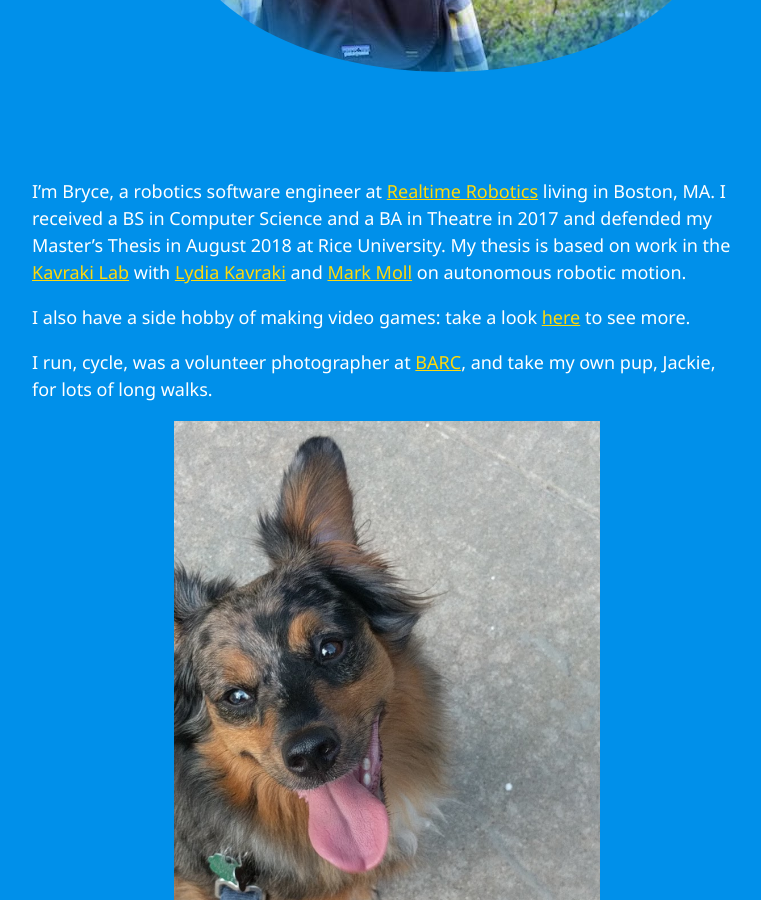
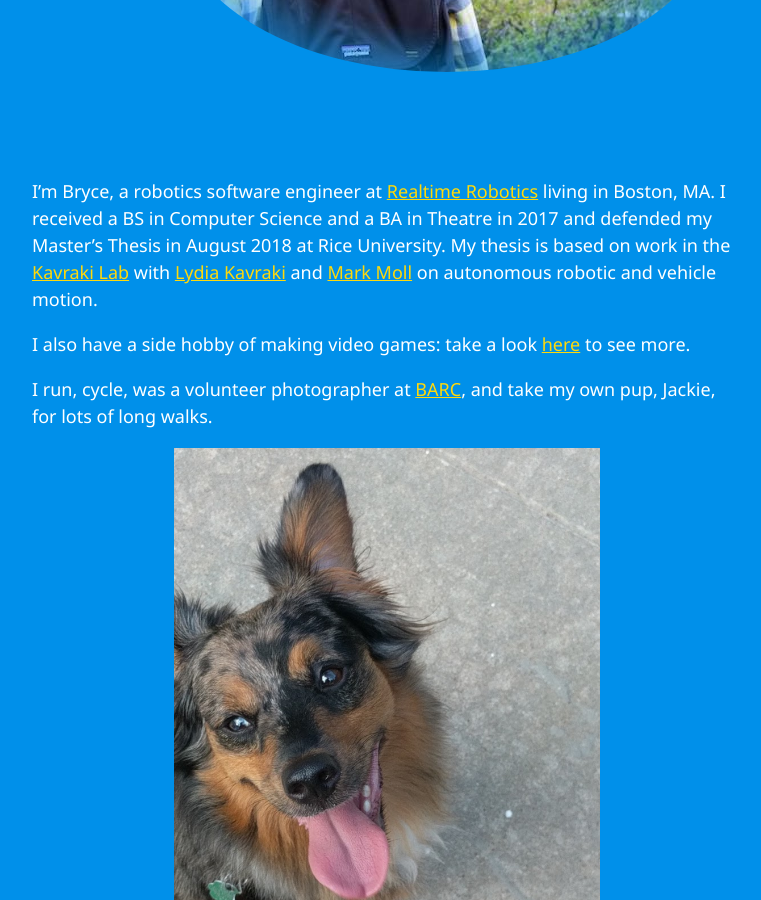
Before and after one commit to BryceStevenWilley/BryceStevenWilley.github.io, a Jekyll site: the page built from _pages/about.md, in a window 1280 px wide and 900 px high, scrolled down 385 px. Shown: the whole window, without its empty margins (253-1014 px from the left). Built offline with Jekyll 4.4.1, drawn with Linux system fonts in a browser that asks for light colours.

Commit message:
Added small bit about AVs.

```diff
--- a/_layouts/home.html
+++ b/_layouts/home.html
@@ -15,7 +15,7 @@
     {{ content }}
     <section>
         I'm Bryce, software engineer at <a href="https://rtr.ai">Realtime Robotics</a> living in Boston, MA.
-        My focus is in autonomous motion planning algorithms for robots.
+        My focus is in autonomous motion planning algorithms for robots and autonomous cars.
     </section>
 
   </div>
--- a/_pages/about.md
+++ b/_pages/about.md
@@ -10,7 +10,7 @@
 I received a BS in Computer Science and a BA in Theatre in 2017 and defended my Master's Thesis in August 2018 at Rice University.
 My thesis is based on work in the [Kavraki Lab](http://www.kavrakilab.org/)
 with [Lydia Kavraki](https://www.cs.rice.edu/~kavraki/) and [Mark Moll](https://www.cs.rice.edu/~mmoll/)
-on autonomous robotic motion.
+on autonomous robotic and vehicle motion.
 
 [//]: # (TODO: Add MoveIt contributor)
 [//]: # (TODO: Add a lot more here about my mission statement)
```
